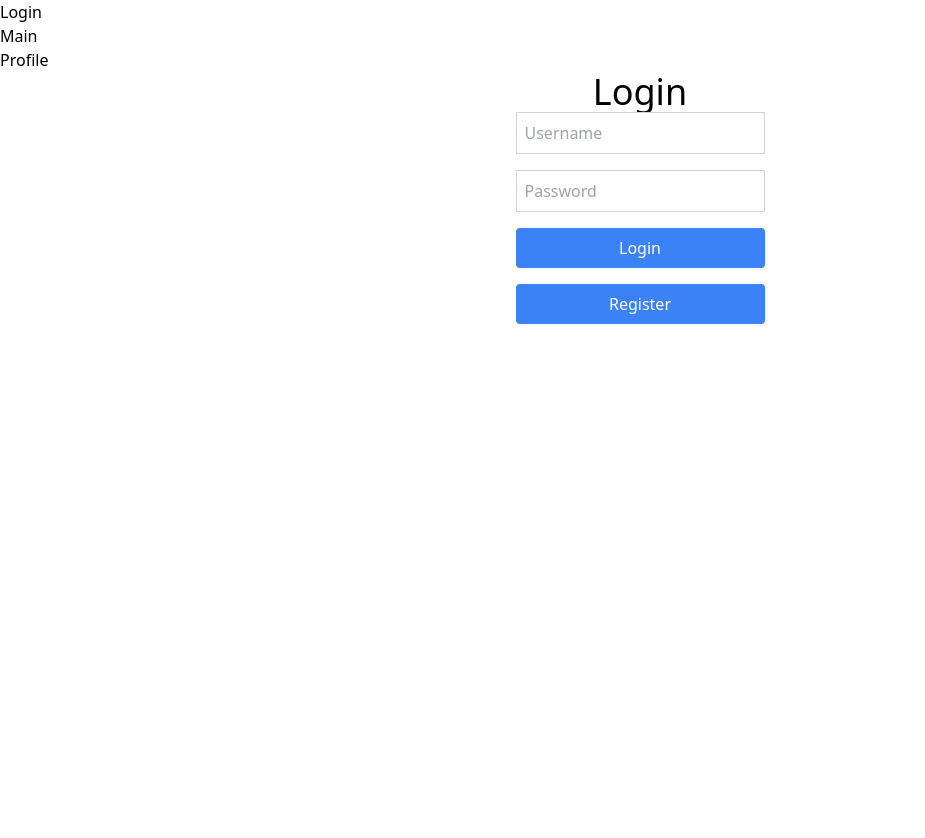
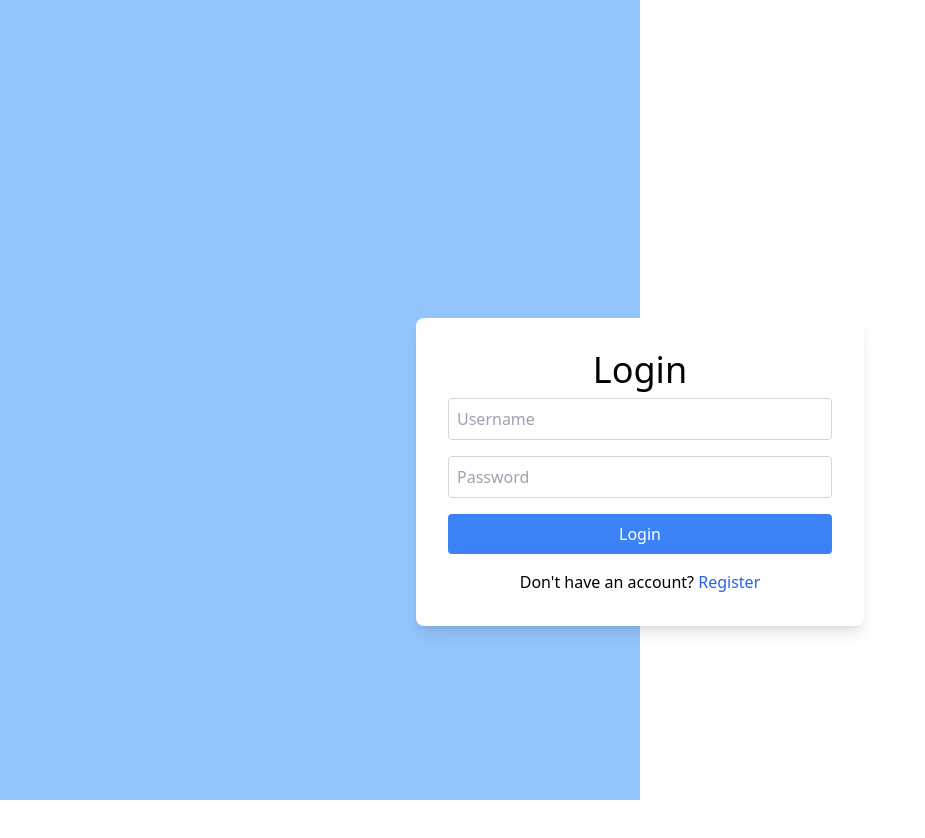
Before and after one commit to TradeTrack0001/frontend, a React (Vite) app: page / in a window 1280 px wide. Shown: the top 838 px of the page, without its empty margins (0-925 px from the left). Built offline with nearby package versions, Linux system fonts and the light colour scheme.

Commit message:
Login page styling

```diff
--- a/src/pages/login.tsx
+++ b/src/pages/login.tsx
@@ -1,35 +1,51 @@
-
 import { useState } from "react";
 
 export default function Login() {
-  const [login , setLogin] = useState(true);
+  const [login, setLogin] = useState(true);
 
   const handleRegisterButton = () => {
     setLogin(false);
-  }
+  };
   const handleLoginButton = () => {
     setLogin(true);
-  }
+  };
+
+  const BackArrow = () => {
     return (
-    <div className="min-h-screen">
-      <h1 className="flex justify-center items-center text-4xl">
+      <button onClick={handleLoginButton} className="mb-2 cursor-pointer text-blue-500">
+        ← Back
+      </button>
+    );
+  };
+
+  return (
+    <div className="flex min-h-screen">
+      <div className="absolute inset-0 w-1/2 bg-white z-0"></div>
+      <div className="absolute inset-0 w-1/2 bg-blue-300 z-0 right-0"></div>
+      <div className="relative w-full max-w-md p-8 bg-white shadow-lg rounded-lg z-10 m-auto">
+          <h1 className="text-4xl mb-2 text-center">
             {login ? "Login" : "Register"}
           </h1>
-
-    <div className="min-h-screen">
-
-      <div className="flex justify-center items-center">
           <form className="flex flex-col space-y-4">
+            {!login && <BackArrow />}
             <input
               type="text"
               placeholder="Username"
-            className="border border-gray-300 p-2"
+              className="border border-gray-300 p-2 rounded"
             />
             <input
               type="password"
               placeholder="Password"
-            className="border border-gray-300 p-2"
+              className="border border-gray-300 p-2 rounded"
             />
+            {!login && (
+              <input
+                type="password"
+                placeholder="Confirm Password"
+                className="border border-gray-300 p-2 rounded"
+              />
+            )}
+            {login ? (
               <button
                 type="submit"
                 onClick={handleLoginButton}
@@ -37,14 +53,27 @@ export default function Login() {
               >
                 Login
               </button>
+            ) : (
               <button
-            type = 'button'
+                type="submit"
                 onClick={handleRegisterButton}
-            className ="bg-blue-500 text-white p-2 rounded">
+                className="bg-blue-500 text-white p-2 rounded"
+              >
                 Register
               </button>
+            )}
+            {login && (
+              <p className="text-center">
+                Don't have an account?{" "}
+                <span
+                  onClick={handleRegisterButton}
+                  className="cursor-pointer text-blue-600"
+                >
+                  Register
+                </span>
+              </p>
+            )}
           </form>
-    </div>
         </div>
       </div>
   );
```
Lines whose indentation alone changed are shown as unchanged.
